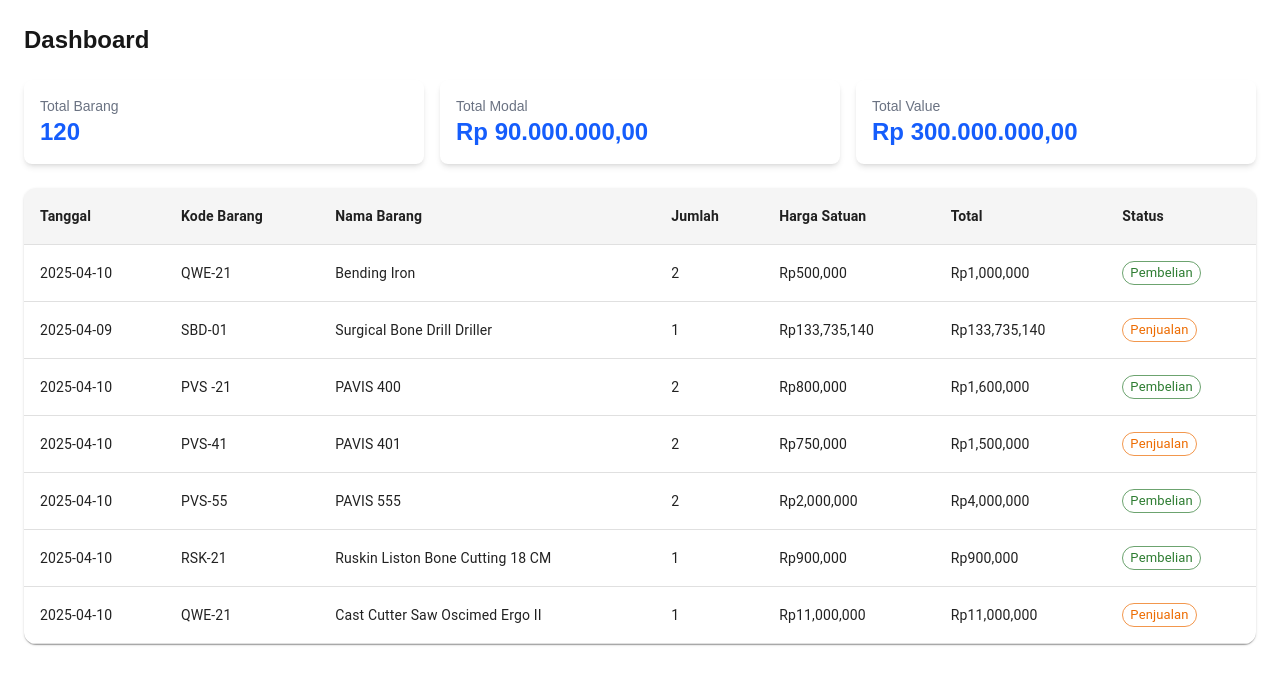
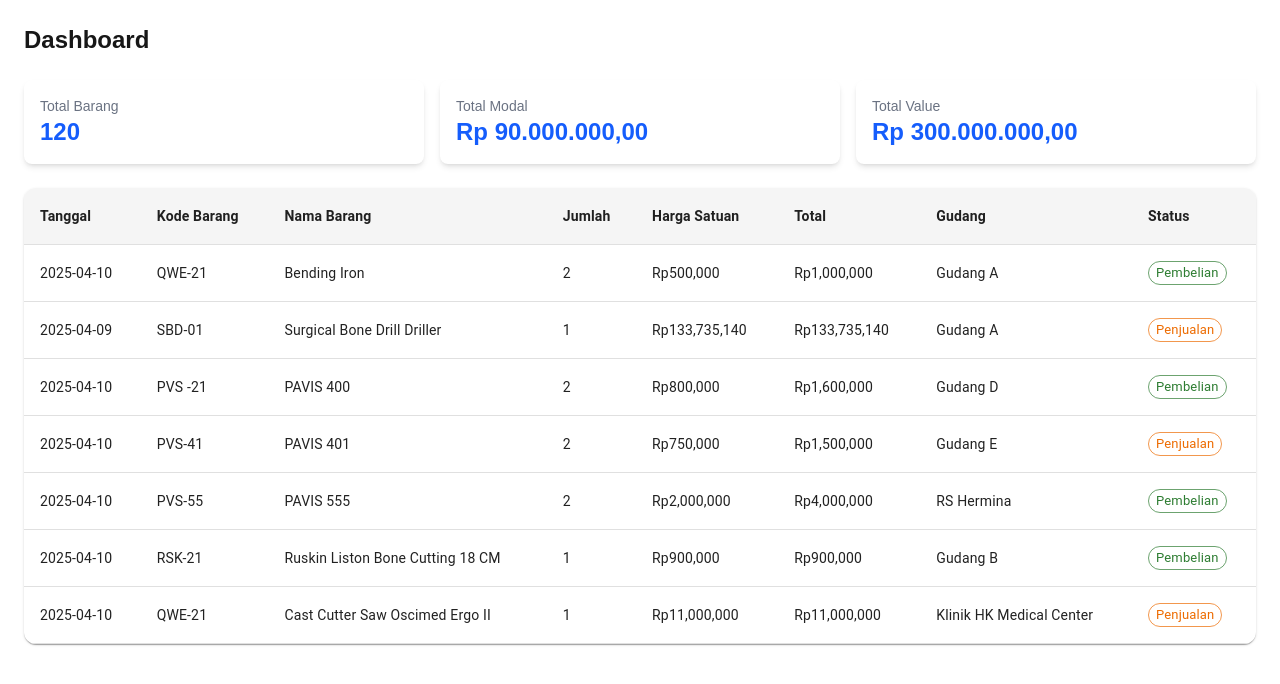
Before and after one commit to novalnabihan/SCM-SuryaMedika, a Next.js app: page / in a window 1280 px wide. Shown: the top 684 px of the page. Built offline with nearby package versions, Linux system fonts and the light colour scheme.

Commit message:
feat: Update Table Data (dummy)

```diff
--- a/components/tables/TransaksiTable.jsx
+++ b/components/tables/TransaksiTable.jsx
@@ -14,6 +14,7 @@ const dataTransaksi = [
     hargasatuan: 500000,
     total: 1000000,
     jenis: 'Pembelian',
+    gudang: 'Gudang A'
   },
   {
     id: 2,
@@ -24,6 +25,7 @@ const dataTransaksi = [
     hargasatuan: 133735140,
     total: 133735140,
     jenis: 'Penjualan',
+    gudang: 'Gudang A'
   },
   {
     id: 3,
@@ -34,6 +36,8 @@ const dataTransaksi = [
     hargasatuan: 800000,
     total: 1600000,
     jenis: 'Pembelian',
+    gudang: 'Gudang D'
+
   },
   {
     id: 4,
@@ -44,6 +48,7 @@ const dataTransaksi = [
     hargasatuan: 750000,
     total: 1500000,
     jenis: 'Penjualan',
+    gudang: 'Gudang E'
   },
   {
     id: 5,
@@ -54,6 +59,7 @@ const dataTransaksi = [
     hargasatuan: 2000000,
     total: 4000000,
     jenis: 'Pembelian',
+    gudang: 'RS Hermina'
   },
   {
     id: 6,
@@ -64,6 +70,7 @@ const dataTransaksi = [
     hargasatuan: 900000,
     total: 900000,
     jenis: 'Pembelian',
+    gudang: 'Gudang B'
   },
   {
     id: 7,
@@ -74,6 +81,7 @@ const dataTransaksi = [
     hargasatuan: 11000000,
     total: 11000000,
     jenis: 'Penjualan',
+    gudang: 'Klinik HK Medical Center'
   },
 ];
 
@@ -89,6 +97,7 @@ export default function TabelTransaksi() {
             <TableCell><b>Jumlah</b></TableCell>
             <TableCell><b>Harga Satuan</b></TableCell>
             <TableCell><b>Total</b></TableCell>
+            <TableCell><b>Gudang</b></TableCell>
             <TableCell><b>Status</b></TableCell>
           </TableRow>
         </TableHead>
@@ -101,6 +110,7 @@ export default function TabelTransaksi() {
               <TableCell>{row.jumlah}</TableCell>
               <TableCell>Rp{row.hargasatuan.toLocaleString()}</TableCell>
               <TableCell>Rp{row.total.toLocaleString()}</TableCell>
+              <TableCell>{row.gudang}</TableCell>
               <TableCell>
                 <Chip
                   label={row.jenis}
```
